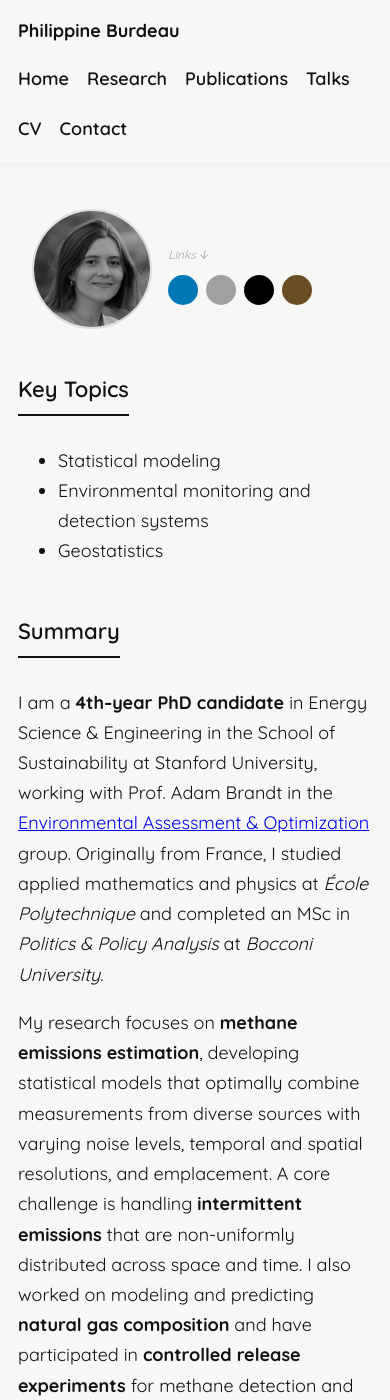
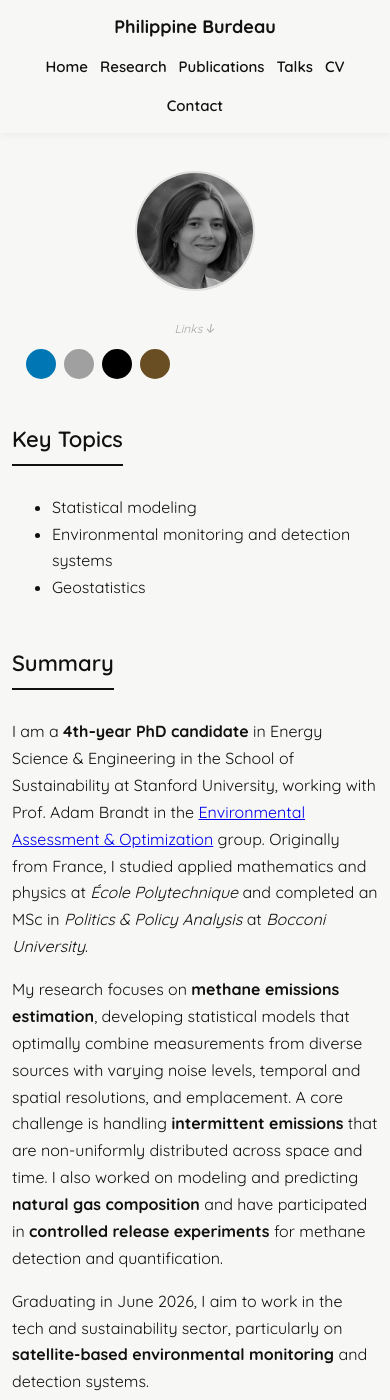
Before and after one commit to pburdeau/pburdeau.github.io, a Jekyll site: the page built from index.md, in a window 390 px wide and 1400 px high. Built offline with Jekyll 4.4.1, drawn with Linux system fonts in a browser that asks for light colours.

Commit message:
Implement mobile styles for navigation and profile
Added mobile navigation and profile layout styles for better responsiveness on smaller screens.

```diff
--- a/assets/css/style.css
+++ b/assets/css/style.css
@@ -54,6 +54,27 @@ body {
     flex-wrap: wrap;
 }
 
+/* Mobile navigation */
+@media (max-width: 768px) {
+    .site-nav {
+        flex-direction: column;
+        gap: 12px;
+        padding: 12px 18px;
+    }
+
+    .header-name {
+        width: 100%;
+        text-align: center;
+    }
+
+    .nav-links {
+        width: 100%;
+        justify-content: center;
+        gap: 12px;
+        font-size: 15px;
+    }
+}
+
 /* Header name in navigation bar */
 .header-name {
     font-size: 18px;
@@ -105,6 +126,31 @@ body {
     align-items: center;
     padding: 14px;
     background: none;
+}
+
+/* Mobile profile layout */
+@media (max-width: 768px) {
+    .profile {
+        grid-template-columns: 1fr;
+        text-align: center;
+        justify-items: center;
+    }
+
+    .identity {
+        width: 100%;
+    }
+
+    .social {
+        justify-content: center;
+    }
+
+    .page {
+        padding: 24px 12px 48px;
+    }
+
+    body {
+        font-size: 16px;
+    }
 }
 
 .photo {
```
